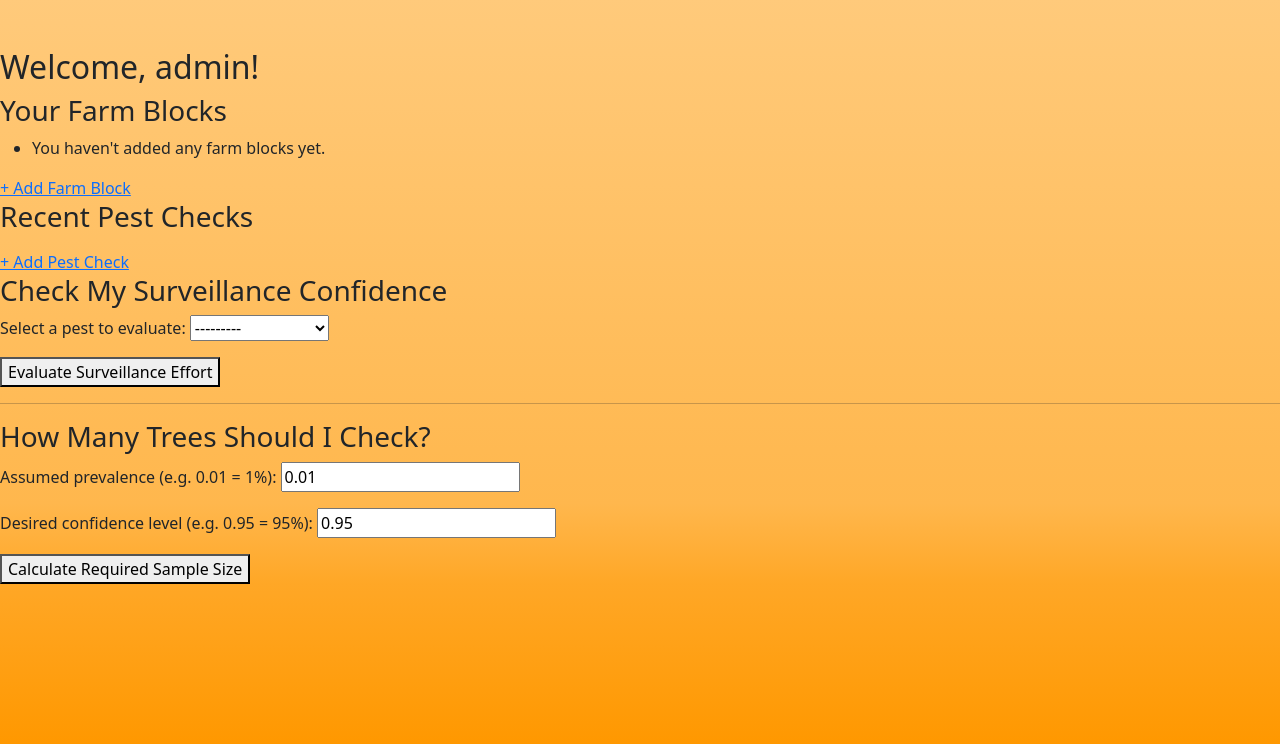
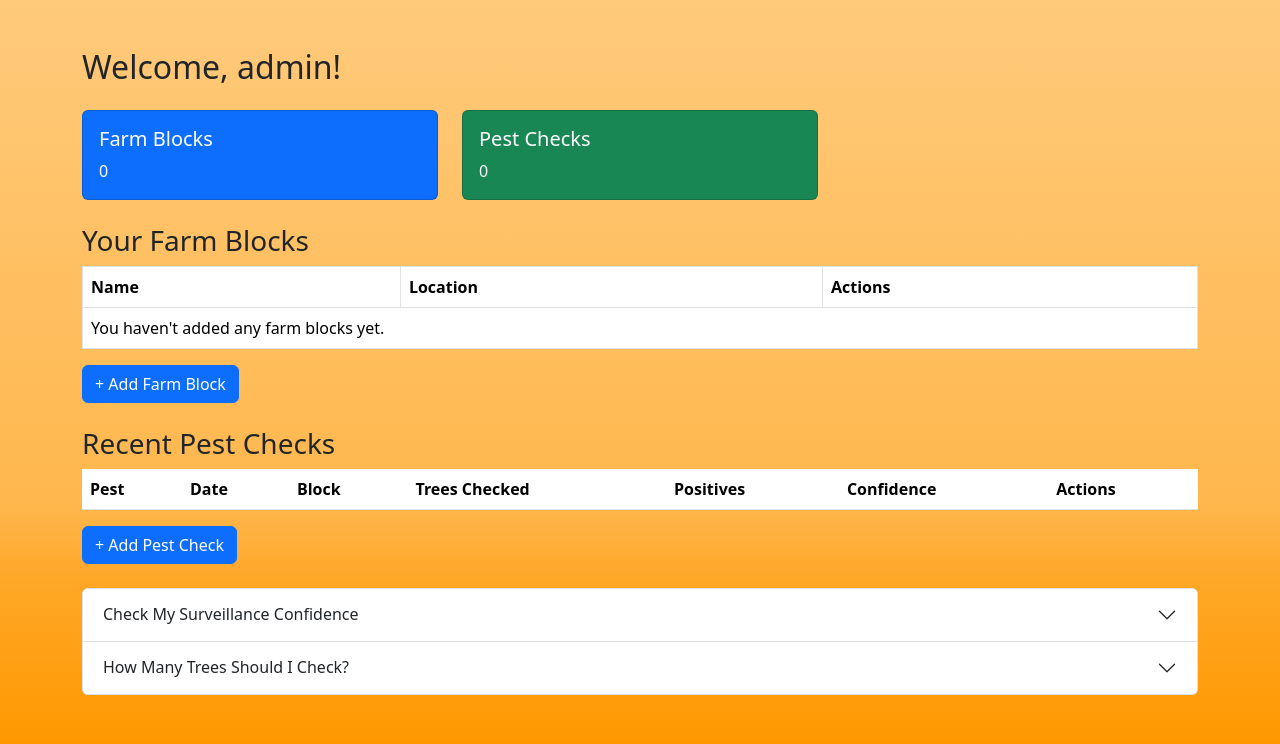
Before and after one commit to HoustonMichaelVaughn/HIT237, a Django app: page /growers/profile/ in a window 1280 px wide. Shown: the part 56-800 px from the top of the page. Run offline with Django 5.2, Linux system fonts and the light colour scheme; a user stored in the database is signed in; data comes from the database, SQL or seed files in the repository; both versions use the stored data as it was after the commit; lists and menus that the app fills with data are empty; some libraries are stand-ins or nearby versions.

Commit message:
Interactive tools

```diff
--- a/growers/templates/growers/profile.html
+++ b/growers/templates/growers/profile.html
@@ -1,32 +1,76 @@
 {% extends "mango_pests/base.html" %}
 {% block content %}
-<h2>Welcome, {{ user.username }}!</h2>
+<div class="container my-4">
+  <h2 class="mb-4">Welcome, {{ user.username }}!</h2>
 
+  <!-- Grower Stats Overview -->
+  <div class="row mb-4">
+    <div class="col-md-4">
+      <div class="card text-white bg-primary">
+        <div class="card-body">
+          <h5 class="card-title">Farm Blocks</h5>
+          <p class="card-text">{{ farm_blocks|length }}</p>
+        </div>
+      </div>
+    </div>
+    <div class="col-md-4">
+      <div class="card text-white bg-success">
+        <div class="card-body">
+          <h5 class="card-title">Pest Checks</h5>
+          <p class="card-text">{{ recent_pest_checks|length }}</p>
+        </div>
+      </div>
+    </div>
+  </div>
+
+  <!-- Farm Blocks Table -->
   <h3>Your Farm Blocks</h3>
-<ul>
+  <table class="table table-bordered table-hover">
+    <thead>
+      <tr><th>Name</th><th>Location</th><th>Actions</th></tr>
+    </thead>
+    <tbody>
       {% for block in farm_blocks %}
-    <li>
-      {{ block.name }} — {{ block.location_description }}
-      —
-      <a href="{% url 'edit_farm_block' block.pk %}">Edit</a> |
-      <a href="{% url 'delete_farm_block' block.pk %}">Delete</a>
-    </li>
+      <tr>
+        <td>{{ block.name }}</td>
+        <td>{{ block.location_description }}</td>
+        <td>
+          <a href="{% url 'edit_farm_block' block.pk %}" class="btn btn-sm btn-warning">Edit</a>
+          <a href="{% url 'delete_farm_block' block.pk %}" class="btn btn-sm btn-danger">Delete</a>
+        </td>
+      </tr>
       {% empty %}
-    <li>You haven't added any farm blocks yet.</li>
+      <tr><td colspan="3">You haven't added any farm blocks yet.</td></tr>
       {% endfor %}
-</ul>
-<a href="{% url 'add_farm_block' %}">+ Add Farm Block</a>
+    </tbody>
+  </table>
+  <a href="{% url 'add_farm_block' %}" class="btn btn-primary mb-4">+ Add Farm Block</a>
 
+  <!-- Pest Checks Table -->
   <h3>Recent Pest Checks</h3>
-<ul>
+<table class="table table-striped">
+  <thead>
+    <tr>
+      <th>Pest</th>
+      <th>Date</th>
+      <th>Block</th>
+      <th>Trees Checked</th>
+      <th>Positives</th>
+      <th>Confidence</th>
+      <th>Actions</th>
+    </tr>
+  </thead>
+  <tbody>
     {% for check in recent_pest_checks %}
-  <li>
-    {{ check.pest.name }} on {{ check.date_checked }} ({{ check.farm_block.name }})<br>
-    Trees Checked: {{ check.num_trees_checked }} |
-    Positives: {{ check.num_positive }} |
-    Confidence (1% prevalence):
+    <tr>
+      <td>{{ check.pest.name }}</td>
+      <td>{{ check.date_checked|date:"d/m/Y" }}</td>
+      <td>{{ check.farm_block.name }}</td>
+      <td>{{ check.num_trees_checked }}</td>
+      <td>{{ check.num_positive }}</td>
+      <td>
         {% if check.num_trees_checked < 10 %}
-      <small class="text-danger">Too few trees checked to assess confidence.</small>
+          <span class="text-danger small">Too few trees</span>
         {% elif check.confidence_score != None %}
           <span class="badge
             {% if check.confidence_score >= 70 %}
@@ -42,52 +86,71 @@
         {% else %}
           <span class="text-muted">N/A</span>
         {% endif %}
-  </li>
+      </td>
+      <td>
+        <a href="{% url 'edit_pest_check' check.pk %}" class="btn btn-sm btn-warning">Edit</a>
+        <a href="{% url 'delete_pest_check' check.pk %}" class="btn btn-sm btn-danger">Delete</a>
+      </td>
+    </tr>
     {% endfor %}
-</ul>
+  </tbody>
+</table>
+  <a href="{% url 'create_pest_check' %}" class="btn btn-primary mb-4">+ Add Pest Check</a>
 
-<a href="{% url 'create_pest_check' %}">+ Add Pest Check</a>
-
-<h3>Check My Surveillance Confidence</h3>
-
+  <!-- Dropdown for Confidence Calculator -->
+  <div class="accordion mb-3" id="dashboardAccordion">
+    <div class="accordion-item">
+      <h3 class="accordion-header" id="headingConfidence">
+        <button class="accordion-button collapsed" type="button" data-bs-toggle="collapse" data-bs-target="#collapseConfidence" aria-expanded="false" aria-controls="collapseConfidence">
+          Check My Surveillance Confidence
+        </button>
+      </h3>
+      <div id="collapseConfidence" class="accordion-collapse collapse" aria-labelledby="headingConfidence" data-bs-parent="#dashboardAccordion">
+        <div class="accordion-body">
           <form method="post">
             {% csrf_token %}
             {{ form.as_p }}
-  <button type="submit">Evaluate Surveillance Effort</button>
+            <button type="submit" class="btn btn-secondary">Evaluate Surveillance Effort</button>
           </form>
 
           {% if surveillance_result %}
-  <hr>
-  <h4>Confidence Summary for {{ surveillance_result.pest.name }}</h4>
+            <div class="alert alert-info mt-3">
+              <h5>Confidence Summary for {{ surveillance_result.pest.name }}</h5>
               <p><strong>Total trees checked (0 positives):</strong> {{ surveillance_result.total_checked }}</p>
               {% if surveillance_result.confidence %}
-    <p><strong>Confidence that pest is not present at 1% prevalence:</strong>
-       {{ surveillance_result.confidence|floatformat:2 }}%</p>
+              <p><strong>Confidence (1% prevalence):</strong> {{ surveillance_result.confidence|floatformat:2 }}%</p>
               {% else %}
-    <p class="text-muted">
-  You have not conducted any pest checks for {{ surveillance_result.pest.name }} where zero pests were found.
-  Surveillance confidence cannot be calculated without at least one check showing 0 positives.
-</p>
+              <p class="text-muted">Insufficient data to calculate confidence.</p>
               {% endif %}
+            </div>
           {% endif %}
+        </div>
+      </div>
+    </div>
 
-<hr>
-<h3>How Many Trees Should I Check?</h3>
-
+    <!-- Dropdown for Sample Size Calculator -->
+    <div class="accordion-item">
+      <h3 class="accordion-header" id="headingSampleSize">
+        <button class="accordion-button collapsed" type="button" data-bs-toggle="collapse" data-bs-target="#collapseSampleSize" aria-expanded="false" aria-controls="collapseSampleSize">
+          How Many Trees Should I Check?
+        </button>
+      </h3>
+      <div id="collapseSampleSize" class="accordion-collapse collapse" aria-labelledby="headingSampleSize" data-bs-parent="#dashboardAccordion">
+        <div class="accordion-body">
           <form method="post">
             {% csrf_token %}
             {{ sample_form.as_p }}
-  <button type="submit">Calculate Required Sample Size</button>
+            <button type="submit" class="btn btn-secondary">Calculate Required Sample Size</button>
           </form>
 
           {% if sample_size_result %}
-  <hr>
-  <p>
-    To be <strong>{{ sample_size_result.confidence|floatformat:2 }}</strong> confident that a pest is not present
-    at a prevalence of <strong>{{ sample_size_result.prevalence|floatformat:4 }}</strong>,
-    you must check at least <strong>{{ sample_size_result.required_n }}</strong> trees (with 0 positives).
-  </p>
+            <div class="alert alert-success mt-3">
+              <p>To be <strong>{{ sample_size_result.confidence|floatformat:2 }}</strong>% confident that a pest is not present at a prevalence of <strong>{{ sample_size_result.prevalence|floatformat:4 }}</strong>, you must check at least <strong>{{ sample_size_result.required_n }}</strong> trees with 0 positives.</p>
+            </div>
           {% endif %}
-
-
+        </div>
+      </div>
+    </div>
+  </div>
+</div>
 {% endblock %}
--- a/growers/views.py
+++ b/growers/views.py
@@ -56,7 +56,7 @@ def profile_view(request):
             farm_block__grower=request.user
         )
         total_checked = sum(c.num_trees_checked for c in checks)
-        confidence = 1 - (1 - 0.01) ** total_checked if total_checked > 0 else None
+        confidence = 100 * (1 - (1 - 0.01) ** total_checked) if total_checked > 0 else None
         surveillance_result = {
             'pest': pest,
             'total_checked': total_checked,
--- a/mango_pests/forms.py
+++ b/mango_pests/forms.py
@@ -22,11 +22,15 @@ class SampleSizeForm(forms.Form):
     )
 
 class PestCheckForm(forms.ModelForm):
+    date_checked = forms.DateField(
+        input_formats=['%d/%m/%Y'],
+        widget=forms.DateInput(format='%d/%m/%Y', attrs={'type': 'text'})
+    )
+
     class Meta:
         model = PestCheck
         fields = ['farm_block', 'pest', 'date_checked', 'part_of_plant',
                   'num_trees_checked', 'num_positive', 'notes']
-
     def __init__(self, *args, **kwargs):
         user = kwargs.pop('user', None)
         super().__init__(*args, **kwargs)
--- a/mango_pests/models.py
+++ b/mango_pests/models.py
@@ -1,5 +1,6 @@
 from django.contrib.auth.models import User
 from django.db import models
+from math import exp
 
 class FarmBlock(models.Model):
     grower = models.ForeignKey(User, on_delete=models.CASCADE)
@@ -36,10 +37,10 @@ class PestCheck(models.Model):
 
     @property
     def confidence_score(self):
-        """Calculates and returns a simple confidence percentage"""
-        if self.num_trees_checked == 0:
-            return None  # Avoid division by zero
-        return round((self.num_positive / self.num_trees_checked) * 100, 1)
-
-    def __str__(self):
-        return f"{self.pest.name} at {self.farm_block.name} on {self.date_checked}"
+        if self.num_trees_checked == 0 or self.num_positive is None:
+            return None
+        if self.num_positive > 0:
+            return 0.0
+        prevalence = 0.01
+        confidence = 1 - exp(-prevalence * self.num_trees_checked)
+        return round(confidence * 100, 2)
--- a/mango_pests_project/settings.py
+++ b/mango_pests_project/settings.py
@@ -11,7 +11,6 @@ https://docs.djangoproject.com/en/5.1/ref/settings/
 """
 
 from pathlib import Path
-
 # Build paths inside the project like this: BASE_DIR / 'subdir'.
 BASE_DIR = Path(__file__).resolve().parent.parent
 
```
Also changed, not shown: mango_pests/templates/mango_pests/farm_block_confirm_delete.html (deleted, +0 -10 lines), mango_pests/templates/mango_pests/farm_block_form.html (deleted, +0 -10 lines), mango_pests/templates/mango_pests/farm_check_add.html (added, +18 -0 lines), mango_pests/templates/mango_pests/farm_check_remove.html (added, +18 -0 lines), mango_pests/templates/mango_pests/pest_check_confirm_delete.html (deleted, +0 -10 lines), mango_pests/templates/mango_pests/pest_check_form.html (deleted, +0 -11 lines), mango_pests/views.py (+96 -130 lines), db.sqlite3, pests/images.jpg (added). Lines whose indentation alone changed are shown as unchanged.
